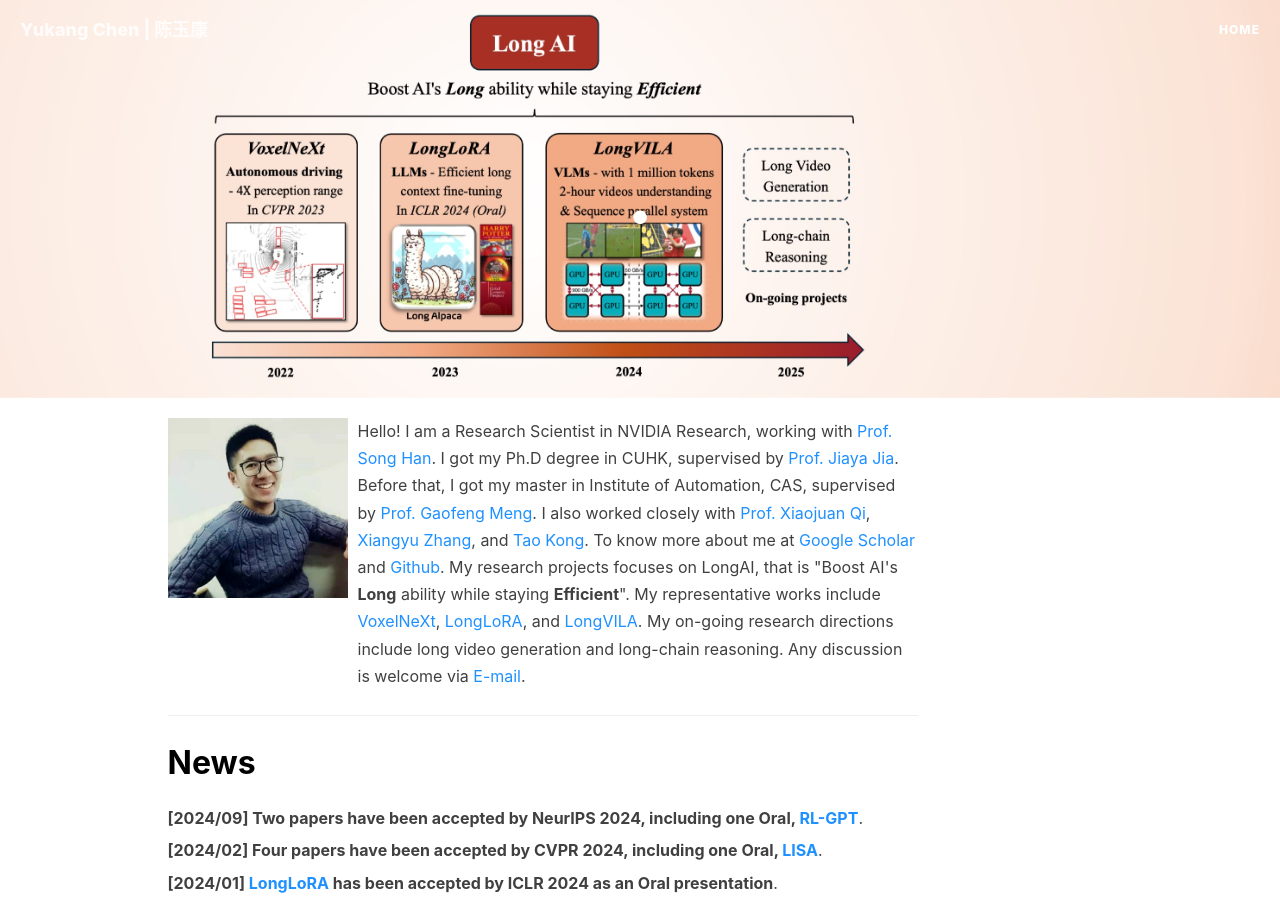
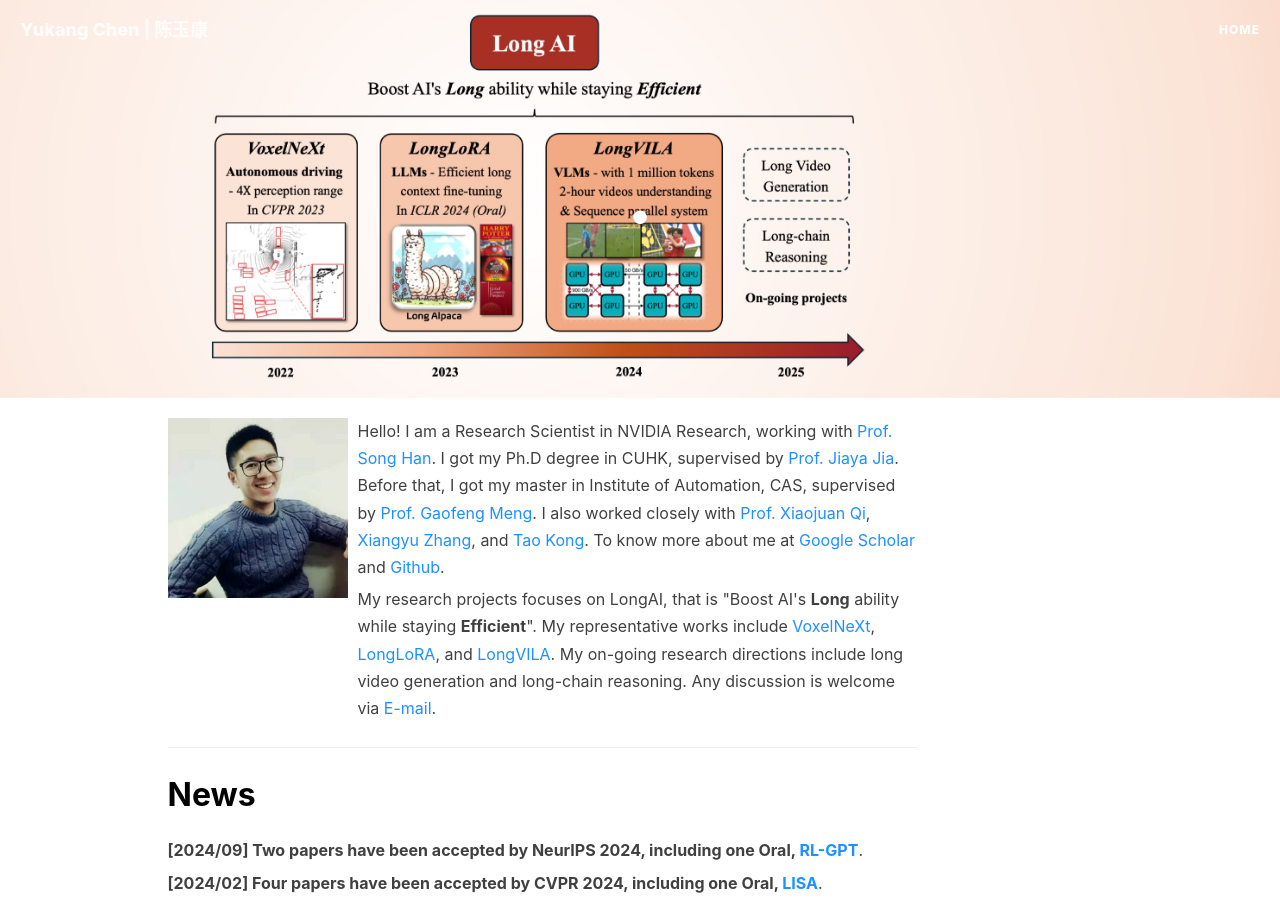
Before and after one commit to yukang2017/yukang2017.github.io, a Jekyll site: the page built from index.html, in a window 1280 px wide and 900 px high. Built offline with Jekyll 4.4.1, drawn with Linux system fonts in a browser that asks for light colours; nearby versions of some CDN libraries; the list of posts is cut into pages by our own code; comment, search, counter and statistics services are not loaded.

Commit message:
Update index.html

```diff
--- a/index.html
+++ b/index.html
@@ -22,7 +22,8 @@
 					and
 					<a target="_blank"
 					   href="https://github.com/yukang2017"><font color="DodgerBlue">Github</font></a>.
-
+				</p>
+			<p class="media-heading">
 			My research projects focuses on LongAI, that is "Boost AI's <strong>Long</strong> ability while staying <strong>Efficient</strong>". My representative works include <a target="_blank"
 					   href="https://arxiv.org/abs/2303.11301"><font color="DodgerBlue">VoxelNeXt</font></a>, <a target="_blank"
 					   href="https://arxiv.org/abs/2309.12307"><font color="DodgerBlue">LongLoRA</font></a>, and <a target="_blank"
```
